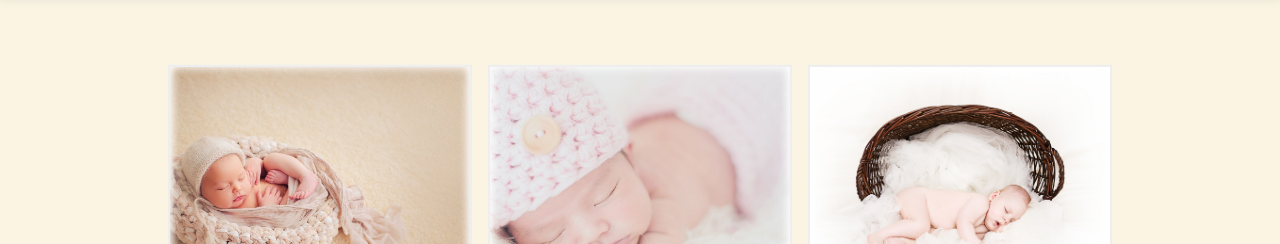
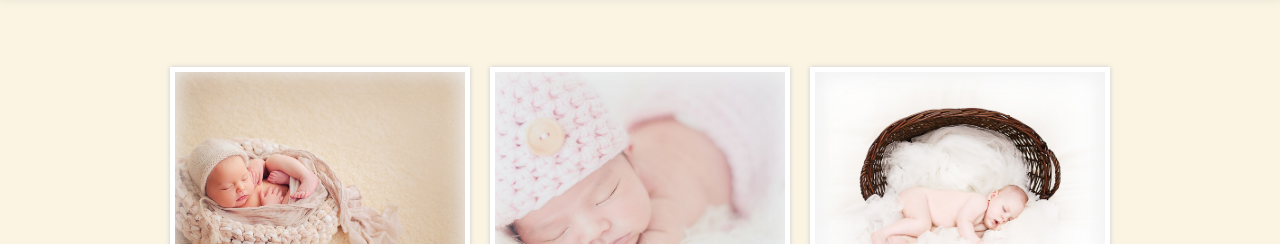
Before and after one commit to Lidiafrontend/Newborn-photos, a plain HTML site: page app/index.html in a window 1280 px wide. Shown: the part 194-438 px from the top of the page. Drawn offline with nearby package versions, Linux system fonts and the light colour scheme.

Commit message:
added some things

```diff
--- a/app/css/main.css
+++ b/app/css/main.css
@@ -464,12 +464,17 @@ h1, h2, h3, h4, h5, h6 {
   src: url("../../fonts/Icomoon/icomoon.eot?xwhexx#iefix") format("embedded-opentype"), url("../../fonts/Icomoon/icomoon.woff?xwhexx") format("woff"), url("../../fonts/Icomoon/icomoon.svg?xwhexx#icomoon") format("svg");
   font-weight: normal;
   font-style: normal; }
+@font-face {
+  font-family: 'Open Sans';
+  src: url("../../fonts/Open Sans/opensanscondlight.ttf") format("ttf"), url("../../fonts/Open Sans/opensanscondlight.woff") format("woff"), url("../../fonts/Open Sans/opensanscondlight.svg") format("svg");
+  font-weight: normal;
+  font-style: normal; }
 body {
   display: flex;
   flex-direction: column;
   background-position: center;
   background-size: cover;
-  font-family: 'Open Sans Condensed', sans-serif; }
+  font-family: 'Open Sans', sans-serif; }
 
 header.header, footer.footer {
   flex: 0 0 auto;
@@ -621,7 +626,8 @@ main.main {
     height: 240px;
     margin: 30px 0 30px 20px;
     padding: 10px;
-    box-shadow: 0 0 1px 1px rgba(238, 238, 238, 0.99), 0 0 1px 2px rgba(238, 238, 238, 0.99), inset 0px -2px 9px 3px #fff;
+    box-shadow: 0 0 5px #ccc, inset 0px -2px 20px 5px rgba(238, 238, 238, 0.9);
+    border: 5px solid #fff;
     position: relative;
     background-position: center;
     background-size: cover; }
@@ -652,7 +658,7 @@ main.main {
       right: 5px;
       left: auto; }
     .photomenu__item:hover {
-      box-shadow: 0 0 1px 1px rgba(238, 238, 238, 0.6), inset 0px -2px 20px 5px rgba(238, 238, 238, 0.9), inset 0px -4px 30px 15px rgba(255, 255, 255, 0.999), 0px -1px 4px 2px #eee; }
+      box-shadow: 0 0 5px #ccc, inset 0px -2px 20px 5px rgba(238, 238, 238, 0.9), inset 0px -4px 30px 15px rgba(238, 238, 238, 0.999); }
     .photomenu__item:hover .photomenu__title {
       background-color: rgba(250, 242, 220, 0.6);
       text-shadow: 0 0 10px white, 0 0 5px white;
--- a/app/index.html
+++ b/app/index.html
@@ -11,7 +11,6 @@
     <link rel="icon" type="image/png" href="../favicon.png"/>
     <link rel="stylesheet" href="css/main.css"/><link href="../bxslider/jquery.bxslider.css" rel="stylesheet">
 <link href="https://fonts.googleapis.com/css?family=Lobster" rel="stylesheet">
-<link href="https://fonts.googleapis.com/css?family=Open+Sans+Condensed:300" rel="stylesheet">
     <title>Newborn photos by Lyudmila</title>
   </head>
   <body>
```
Also changed, not shown: fonts/Open Sans/opensanscondensedbold.ttf (added), fonts/Open Sans/opensanscondensedbold.woff (added), fonts/Open Sans/opensanscondensedbold.woff2 (added), fonts/Open Sans/opensanscondlight.ttf (added), fonts/Open Sans/opensanscondlight.woff (added), fonts/Open Sans/opensanscondlight.woff2 (added), fonts/Open Sans/opensanscondlightitalic.ttf (added), fonts/Open Sans/opensanscondlightitalic.woff (added), fonts/Open Sans/opensanscondlightitalic.woff2 (added), 1 other file.
